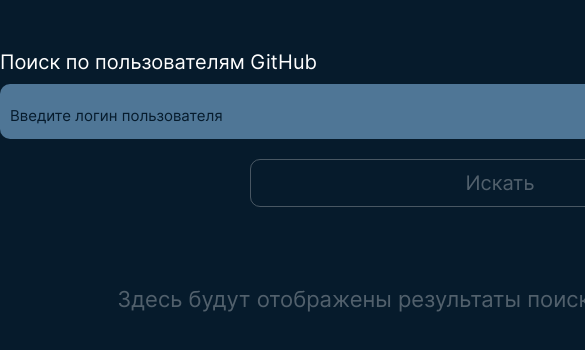
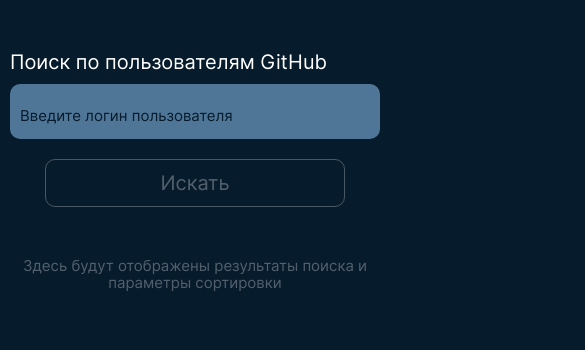
Before and after one commit to dariarus/github-users-search, a React (Create React App) app: page / in a window 390 px wide. Shown: the top 350 px of the page, 585 px wide, since content can reach past the window. Built offline with nearby package versions, Linux system fonts and the light colour scheme.

Commit message:
feature: сделать адаптив для формы и карточек пользователей

```diff
--- a/src/components/app/app.module.css
+++ b/src/components/app/app.module.css
@@ -4,6 +4,6 @@
 
 .main {
   margin: auto;
-  padding: 50px 0;
-  width: 1000px;
+  padding: 50px 10px;
+  max-width: 1000px;
 }
--- a/src/components/button/button.module.css
+++ b/src/components/button/button.module.css
@@ -28,3 +28,9 @@
 .button_search:active {
   background-color: #02111d;
 }
+
+@media screen and (max-width: 700px) {
+  .button_search {
+    width: 300px;
+  }
+}
--- a/src/components/search-form/search-form.module.css
+++ b/src/components/search-form/search-form.module.css
@@ -4,7 +4,7 @@
   justify-content: center;
   align-items: center;
   margin: auto;
-  width: 1000px;
+  max-width: 1000px;
 }
 
 .input {
@@ -50,3 +50,10 @@
   font-size: 20px;
   line-height: 24px;
 }
+
+@media screen and (max-width: 360px) {
+  .input__label {
+    font-size: 18px;
+    line-height: 20px;
+  }
+}
--- a/src/components/search-form/search-form.tsx
+++ b/src/components/search-form/search-form.tsx
@@ -22,7 +22,7 @@
 
   return (
     <section>
-      <form className={`${formStyles.form} ${formStyles['form_search']}`}
+      <form className={formStyles.form}
             onSubmit={(e: FormEvent<HTMLFormElement>) => {
               e.preventDefault();
               props.onCleanSearchOption();
--- a/src/components/search-results/search-results.module.css
+++ b/src/components/search-results/search-results.module.css
@@ -27,6 +27,8 @@
   font-size: 22px;
   line-height: 24px;
   opacity: 30%;
+  text-align: center;
+  text-align-last: center;
 }
 
 .form__radio-buttons-wrap {
@@ -45,3 +47,19 @@
   padding: 0;
   width: 100%;
 }
+
+@media screen and (max-width: 790px) {
+  .form__text_secondary {
+    margin-top: 20px;
+    font-size: 18px;
+    line-height: 20px;
+  }
+}
+
+@media screen and (max-width: 500px) {
+  .form__text_secondary {
+    margin-top: 10px;
+    font-size: 15px;
+    line-height: 17px;
+  }
+}
--- a/src/components/user-card/user-card.module.css
+++ b/src/components/user-card/user-card.module.css
@@ -104,3 +104,45 @@
   visibility: visible;
   transform: scaleX(1);
 }
+
+@media screen and (max-width: 760px) {
+  .card__text_heading {
+    font-size: 20px;
+    line-height: 22px;
+  }
+
+  .card__text_paragraph {
+    font-size: 12px;
+    line-height: 15px;
+  }
+
+  .card__text_span {
+    font-size: 12px;
+    line-height: 15px;
+  }
+}
+
+@media screen and (max-width: 530px) {
+  .card {
+    flex-direction: column;
+  }
+
+  .card__text_heading {
+    font-size: 20px;
+    line-height: 22px;
+  }
+
+  .card__text_paragraph {
+    font-size: 12px;
+    line-height: 15px;
+  }
+
+  .card__text_span {
+    font-size: 12px;
+    line-height: 15px;
+  }
+
+  .card__text_link {
+    margin-top: 25px;
+  }
+}
```
